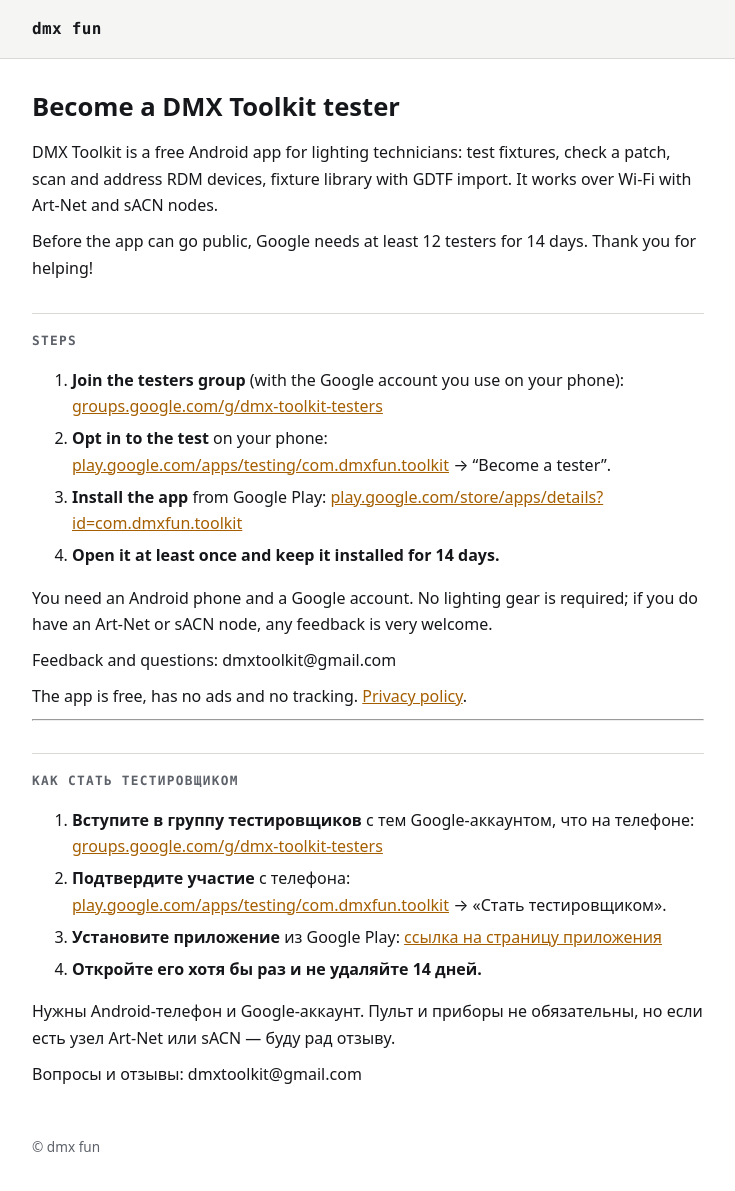
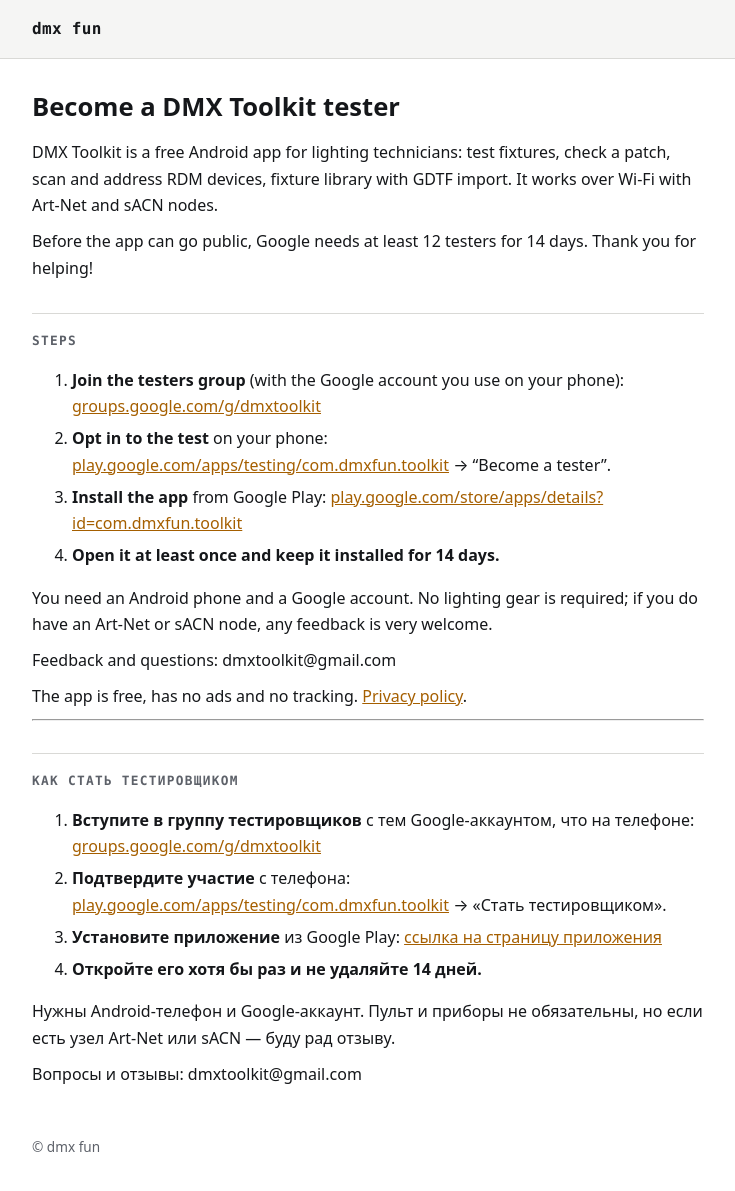
Before and after one commit to dmxfun/privacy, a Jekyll site: the page built from testers.md, in a window 1280 px wide. Shown: the whole page, without its empty margins (272-1007 px from the left). Built offline with Jekyll 4.4.1, drawn with Linux system fonts in a browser that asks for light colours.

Commit message:
Testers page: real group link

```diff
--- a/testers.md
+++ b/testers.md
@@ -13,7 +13,7 @@ Before the app can go public, Google needs at least 12 testers for 14 days. Than
 ## Steps
 
 1. **Join the testers group** (with the Google account you use on your phone):
-   [groups.google.com/g/dmx-toolkit-testers](https://groups.google.com/g/dmx-toolkit-testers)
+   [groups.google.com/g/dmxtoolkit](https://groups.google.com/g/dmxtoolkit)
 2. **Opt in to the test** on your phone:
    [play.google.com/apps/testing/com.dmxfun.toolkit](https://play.google.com/apps/testing/com.dmxfun.toolkit) → "Become a tester".
 3. **Install the app** from Google Play:
@@ -30,7 +30,7 @@ The app is free, has no ads and no tracking. [Privacy policy](../toolkit/).
 
 ## Как стать тестировщиком
 
-1. **Вступите в группу тестировщиков** с тем Google-аккаунтом, что на телефоне: [groups.google.com/g/dmx-toolkit-testers](https://groups.google.com/g/dmx-toolkit-testers)
+1. **Вступите в группу тестировщиков** с тем Google-аккаунтом, что на телефоне: [groups.google.com/g/dmxtoolkit](https://groups.google.com/g/dmxtoolkit)
 2. **Подтвердите участие** с телефона: [play.google.com/apps/testing/com.dmxfun.toolkit](https://play.google.com/apps/testing/com.dmxfun.toolkit) → «Стать тестировщиком».
 3. **Установите приложение** из Google Play: [ссылка на страницу приложения](https://play.google.com/store/apps/details?id=com.dmxfun.toolkit)
 4. **Откройте его хотя бы раз и не удаляйте 14 дней.**
```
